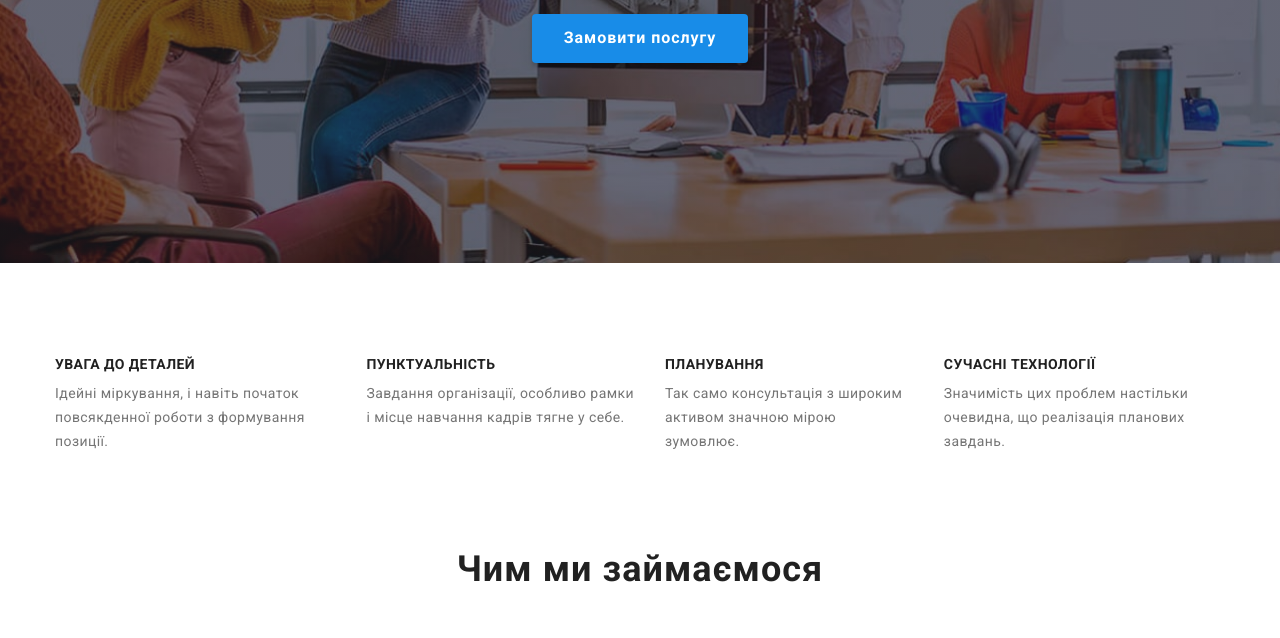
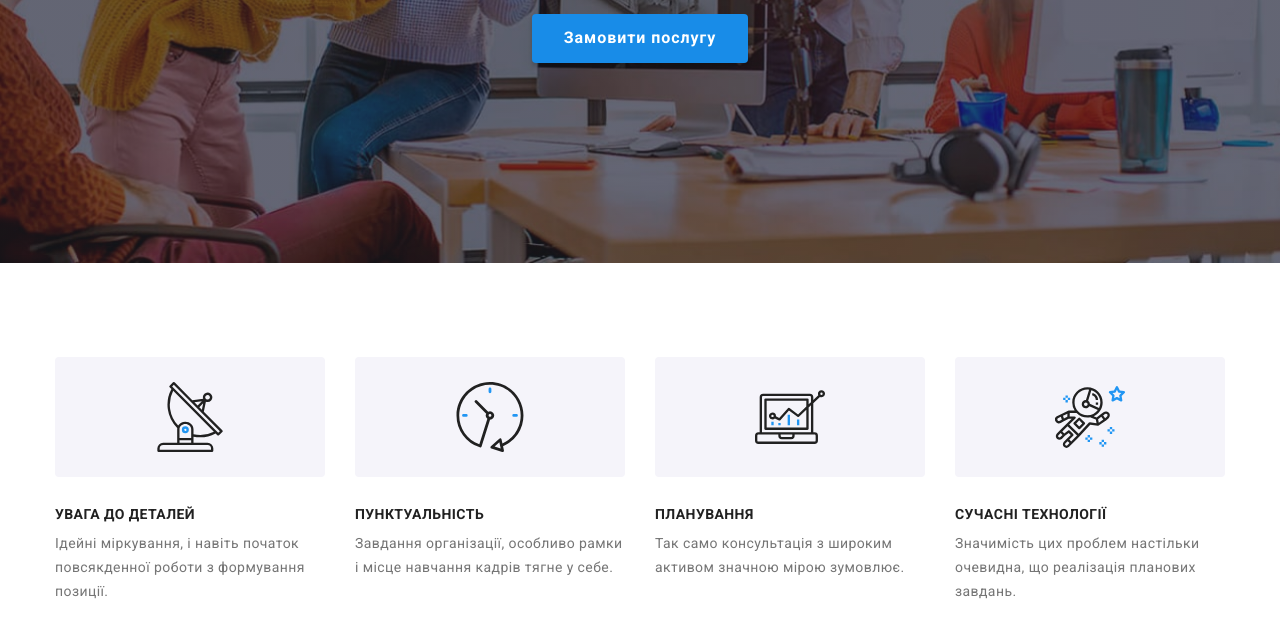
Before and after one commit to miastkivskyi/goit-markup-hw-04, a plain HTML site: page index.html in a window 1280 px wide. Shown: the part 422-1060 px from the top of the page. Drawn offline with nearby package versions, Linux system fonts and the light colour scheme.

Commit message:
add features

```diff
--- a/css/styles.css
+++ b/css/styles.css
@@ -465,3 +465,20 @@ img {
   background-position: center;
   background-size: contain;
 }
+
+.features-bckg {
+  background: var(--button-basis);
+  border-radius: 4px;
+  width: 270px;
+  height: 120px;
+  margin: 0px;
+  margin-bottom: 30px;
+  padding-bottom: 25px;
+  padding-top: 25px;
+}
+
+.icon-mini {
+  display: block;
+  margin-right: auto;
+  margin-left: auto;
+}
--- a/index.html
+++ b/index.html
@@ -69,6 +69,11 @@
         <div class="container">
           <ul class="features list">
             <li class="features-item">
+              <div class="features-bckg">
+                <svg class="icon-mini" width="70" height="70">
+                  <use href="./images/icons.svg#icon-antenna"></use>
+                </svg>
+              </div>
               <h3 class="section-title">УВАГА ДО ДЕТАЛЕЙ</h3>
               <p class="rubric">
                 Ідейні міркування, і навіть початок повсякденної роботи з
@@ -76,6 +81,11 @@
               </p>
             </li>
             <li class="features-item">
+              <div class="features-bckg">
+                <svg class="icon-mini" width="70" height="70">
+                  <use href="./images/icons.svg#icon-clock"></use>
+                </svg>
+              </div>
               <h3 class="section-title">ПУНКТУАЛЬНІСТЬ</h3>
               <p class="rubric">
                 Завдання організації, особливо рамки і місце навчання кадрів
@@ -83,12 +93,22 @@
               </p>
             </li>
             <li class="features-item">
+              <div class="features-bckg">
+                <svg class="icon-mini" width="70" height="70">
+                  <use href="./images/icons.svg#icon-diagram"></use>
+                </svg>
+              </div>
               <h3 class="section-title">ПЛАНУВАННЯ</h3>
               <p class="rubric">
                 Так само консультація з широким активом значною мірою зумовлює.
               </p>
             </li>
             <li class="features-item">
+              <div class="features-bckg">
+                <svg class="icon-mini" width="70" height="70">
+                  <use href="./images/icons.svg#icon-astronaut"></use>
+                </svg>
+              </div>
               <h3 class="section-title">СУЧАСНІ ТЕХНОЛОГІЇ</h3>
               <p class="rubric">
                 Значимість цих проблем настільки очевидна, що реалізація
```
